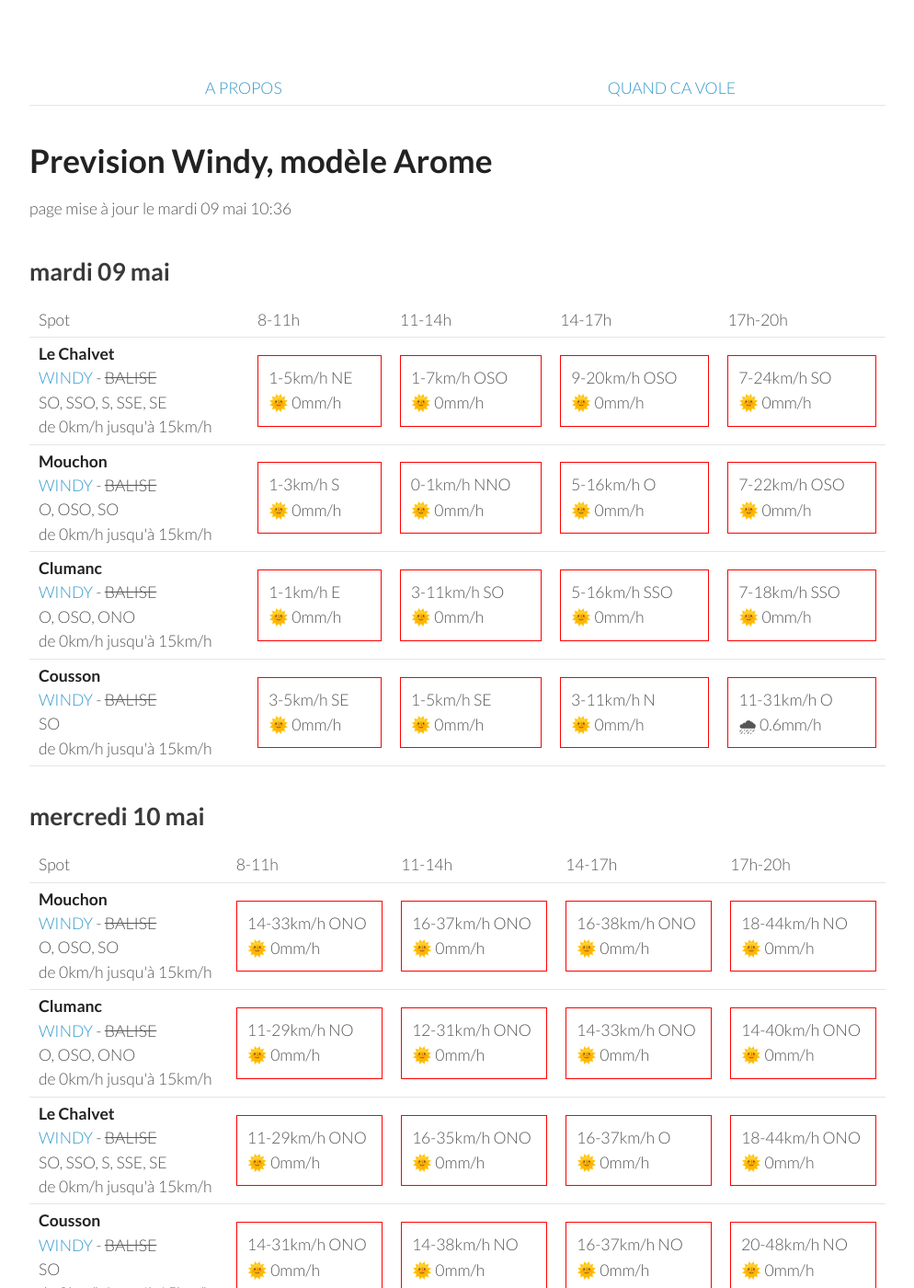
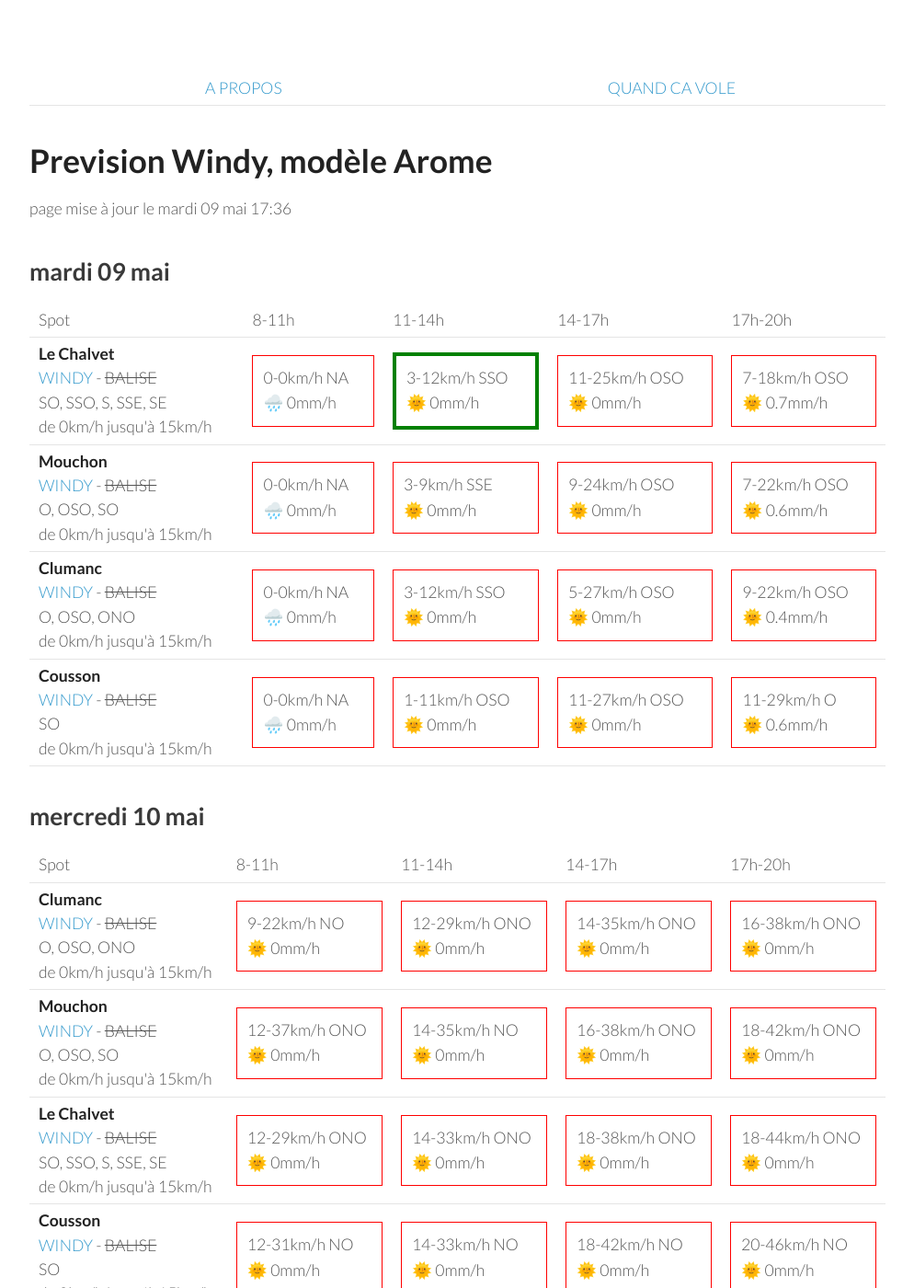
Before and after one commit to parapente-dans-le-nord/parapente-dans-le-nord.github.io, a Jekyll site: the page built from saint_andre.markdown, in a window 1280 px wide and 1400 px high. Shown: the whole window at 92% size, without its empty margins (26-1020 px from the left). Built offline with Jekyll 4.4.1, drawn with Linux system fonts in a browser that asks for light colours; some of the changed text lies outside the part shown.

Commit message:
update index.markdown

```diff
--- a/saint_andre.markdown
+++ b/saint_andre.markdown
@@ -7,7 +7,7 @@ title:  "Tous les spots"
 {: .links}
 
 # Prevision Windy, modèle Arome
-page mise à jour le mardi 09 mai 10:36
+page mise à jour le mardi 09 mai 17:36
 
 ## mardi 09 mai
 
@@ -24,41 +24,37 @@ page mise à jour le mardi 09 mai 10:36
 <tr>
         <td><strong>Le Chalvet</strong><br><a href="https://windy.com/43.979/6.480?43.866,6.480,10,m:eSsaglX">WINDY</a> - <span class="no-balise"> BALISE </span><br> <span class="vent-favorable">SO, SSO, S, SSE, SE</span><br><span class="force-vent">de 0km/h jusqu'à 15km/h</span> </td>
 
-            <td><div class="not-flyable"><p>1-5km/h NE</p><p>🌞 0mm/h</p></div></td>
-            <td><div class="not-flyable"><p>1-7km/h OSO</p><p>🌞 0mm/h</p></div></td>
-            <td><div class="not-flyable"><p>9-20km/h OSO</p><p>🌞 0mm/h</p></div></td>
-            <td><div class="not-flyable"><p>7-24km/h SO</p><p>🌞 0mm/h</p></div></td>
-
+            <td><div class="not-flyable"><p>0-0km/h NA</p><p>🌧️ 0mm/h</p></div></td>
+            <td><div class="flyable"><p>3-12km/h SSO</p><p>🌞 0mm/h</p></div></td>
+            <td><div class="not-flyable"><p>11-25km/h OSO</p><p>🌞 0mm/h</p></div></td>
+            <td><div class="not-flyable"><p>7-18km/h OSO</p><p>🌞 0.7mm/h</p></div></td>
 
     </tr>
 <tr>
         <td><strong>Mouchon</strong><br><a href="https://windy.com/43.992/6.424?43.878,6.425,10,m:eSuaglR">WINDY</a> - <span class="no-balise"> BALISE </span><br> <span class="vent-favorable">O, OSO, SO</span><br><span class="force-vent">de 0km/h jusqu'à 15km/h</span> </td>
 
-            <td><div class="not-flyable"><p>1-3km/h S</p><p>🌞 0mm/h</p></div></td>
-            <td><div class="not-flyable"><p>0-1km/h NNO</p><p>🌞 0mm/h</p></div></td>
-            <td><div class="not-flyable"><p>5-16km/h O</p><p>🌞 0mm/h</p></div></td>
-            <td><div class="not-flyable"><p>7-22km/h OSO</p><p>🌞 0mm/h</p></div></td>
-
+            <td><div class="not-flyable"><p>0-0km/h NA</p><p>🌧️ 0mm/h</p></div></td>
+            <td><div class="not-flyable"><p>3-9km/h SSE</p><p>🌞 0mm/h</p></div></td>
+            <td><div class="not-flyable"><p>9-24km/h OSO</p><p>🌞 0mm/h</p></div></td>
+            <td><div class="not-flyable"><p>7-22km/h OSO</p><p>🌞 0.6mm/h</p></div></td>
 
     </tr>
 <tr>
         <td><strong>Clumanc</strong><br><a href="https://windy.com/44.027/6.402?43.914,6.403,10,m:eSxaglP">WINDY</a> - <span class="no-balise"> BALISE </span><br> <span class="vent-favorable">O, OSO, ONO</span><br><span class="force-vent">de 0km/h jusqu'à 15km/h</span> </td>
 
-            <td><div class="not-flyable"><p>1-1km/h E</p><p>🌞 0mm/h</p></div></td>
-            <td><div class="not-flyable"><p>3-11km/h SO</p><p>🌞 0mm/h</p></div></td>
-            <td><div class="not-flyable"><p>5-16km/h SSO</p><p>🌞 0mm/h</p></div></td>
-            <td><div class="not-flyable"><p>7-18km/h SSO</p><p>🌞 0mm/h</p></div></td>
-
+            <td><div class="not-flyable"><p>0-0km/h NA</p><p>🌧️ 0mm/h</p></div></td>
+            <td><div class="not-flyable"><p>3-12km/h SSO</p><p>🌞 0mm/h</p></div></td>
+            <td><div class="not-flyable"><p>5-27km/h OSO</p><p>🌞 0mm/h</p></div></td>
+            <td><div class="not-flyable"><p>9-22km/h OSO</p><p>🌞 0.4mm/h</p></div></td>
 
     </tr>
 <tr>
         <td><strong>Cousson</strong><br><a href="https://windy.com/44.054/6.240?43.940,6.241,10,m:eSAaglz">WINDY</a> - <span class="no-balise"> BALISE </span><br> <span class="vent-favorable">SO</span><br><span class="force-vent">de 0km/h jusqu'à 15km/h</span> </td>
 
-            <td><div class="not-flyable"><p>3-5km/h SE</p><p>🌞 0mm/h</p></div></td>
-            <td><div class="not-flyable"><p>1-5km/h SE</p><p>🌞 0mm/h</p></div></td>
-            <td><div class="not-flyable"><p>3-11km/h N</p><p>🌞 0mm/h</p></div></td>
-            <td><div class="not-flyable"><p>11-31km/h O</p><p>🌧 0.6mm/h</p></div></td>
-
+            <td><div class="not-flyable"><p>0-0km/h NA</p><p>🌧️ 0mm/h</p></div></td>
+            <td><div class="not-flyable"><p>1-11km/h OSO</p><p>🌞 0mm/h</p></div></td>
+            <td><div class="not-flyable"><p>11-27km/h OSO</p><p>🌞 0mm/h</p></div></td>
+            <td><div class="not-flyable"><p>11-29km/h O</p><p>🌞 0.6mm/h</p></div></td>
 
     </tr>
 
@@ -78,31 +74,31 @@ page mise à jour le mardi 09 mai 10:36
       <td>17h-20h</td>
     </tr>
 <tr>
-        <td><strong>Mouchon</strong><br><a href="https://windy.com/43.992/6.424?43.878,6.425,10,m:eSuaglR">WINDY</a> - <span class="no-balise"> BALISE </span><br> <span class="vent-favorable">O, OSO, SO</span><br><span class="force-vent">de 0km/h jusqu'à 15km/h</span> </td>
+        <td><strong>Clumanc</strong><br><a href="https://windy.com/44.027/6.402?43.914,6.403,10,m:eSxaglP">WINDY</a> - <span class="no-balise"> BALISE </span><br> <span class="vent-favorable">O, OSO, ONO</span><br><span class="force-vent">de 0km/h jusqu'à 15km/h</span> </td>
 
-            <td><div class="not-flyable"><p>14-33km/h ONO</p><p>🌞 0mm/h</p></div></td>
-            <td><div class="not-flyable"><p>16-37km/h ONO</p><p>🌞 0mm/h</p></div></td>
+            <td><div class="not-flyable"><p>9-22km/h NO</p><p>🌞 0mm/h</p></div></td>
+            <td><div class="not-flyable"><p>12-29km/h ONO</p><p>🌞 0mm/h</p></div></td>
+            <td><div class="not-flyable"><p>14-35km/h ONO</p><p>🌞 0mm/h</p></div></td>
             <td><div class="not-flyable"><p>16-38km/h ONO</p><p>🌞 0mm/h</p></div></td>
-            <td><div class="not-flyable"><p>18-44km/h NO</p><p>🌞 0mm/h</p></div></td>
 
 
     </tr>
 <tr>
-        <td><strong>Clumanc</strong><br><a href="https://windy.com/44.027/6.402?43.914,6.403,10,m:eSxaglP">WINDY</a> - <span class="no-balise"> BALISE </span><br> <span class="vent-favorable">O, OSO, ONO</span><br><span class="force-vent">de 0km/h jusqu'à 15km/h</span> </td>
+        <td><strong>Mouchon</strong><br><a href="https://windy.com/43.992/6.424?43.878,6.425,10,m:eSuaglR">WINDY</a> - <span class="no-balise"> BALISE </span><br> <span class="vent-favorable">O, OSO, SO</span><br><span class="force-vent">de 0km/h jusqu'à 15km/h</span> </td>
 
-            <td><div class="not-flyable"><p>11-29km/h NO</p><p>🌞 0mm/h</p></div></td>
-            <td><div class="not-flyable"><p>12-31km/h ONO</p><p>🌞 0mm/h</p></div></td>
-            <td><div class="not-flyable"><p>14-33km/h ONO</p><p>🌞 0mm/h</p></div></td>
-            <td><div class="not-flyable"><p>14-40km/h ONO</p><p>🌞 0mm/h</p></div></td>
+            <td><div class="not-flyable"><p>12-37km/h ONO</p><p>🌞 0mm/h</p></div></td>
+            <td><div class="not-flyable"><p>14-35km/h NO</p><p>🌞 0mm/h</p></div></td>
+            <td><div class="not-flyable"><p>16-38km/h ONO</p><p>🌞 0mm/h</p></div></td>
+            <td><div class="not-flyable"><p>18-42km/h ONO</p><p>🌞 0mm/h</p></div></td>
 
 
     </tr>
 <tr>
         <td><strong>Le Chalvet</strong><br><a href="https://windy.com/43.979/6.480?43.866,6.480,10,m:eSsaglX">WINDY</a> - <span class="no-balise"> BALISE </span><br> <span class="vent-favorable">SO, SSO, S, SSE, SE</span><br><span class="force-vent">de 0km/h jusqu'à 15km/h</span> </td>
 
-            <td><div class="not-flyable"><p>11-29km/h ONO</p><p>🌞 0mm/h</p></div></td>
-            <td><div class="not-flyable"><p>16-35km/h ONO</p><p>🌞 0mm/h</p></div></td>
-            <td><div class="not-flyable"><p>16-37km/h O</p><p>🌞 0mm/h</p></div></td>
+            <td><div class="not-flyable"><p>12-29km/h ONO</p><p>🌞 0mm/h</p></div></td>
+            <td><div class="not-flyable"><p>14-33km/h ONO</p><p>🌞 0mm/h</p></div></td>
+            <td><div class="not-flyable"><p>18-38km/h ONO</p><p>🌞 0mm/h</p></div></td>
             <td><div class="not-flyable"><p>18-44km/h ONO</p><p>🌞 0mm/h</p></div></td>
 
 
@@ -110,10 +106,10 @@ page mise à jour le mardi 09 mai 10:36
 <tr>
         <td><strong>Cousson</strong><br><a href="https://windy.com/44.054/6.240?43.940,6.241,10,m:eSAaglz">WINDY</a> - <span class="no-balise"> BALISE </span><br> <span class="vent-favorable">SO</span><br><span class="force-vent">de 0km/h jusqu'à 15km/h</span> </td>
 
-            <td><div class="not-flyable"><p>14-31km/h ONO</p><p>🌞 0mm/h</p></div></td>
-            <td><div class="not-flyable"><p>14-38km/h NO</p><p>🌞 0mm/h</p></div></td>
-            <td><div class="not-flyable"><p>16-37km/h NO</p><p>🌞 0mm/h</p></div></td>
-            <td><div class="not-flyable"><p>20-48km/h NO</p><p>🌞 0mm/h</p></div></td>
+            <td><div class="not-flyable"><p>12-31km/h NO</p><p>🌞 0mm/h</p></div></td>
+            <td><div class="not-flyable"><p>14-33km/h NO</p><p>🌞 0mm/h</p></div></td>
+            <td><div class="not-flyable"><p>18-42km/h NO</p><p>🌞 0mm/h</p></div></td>
+            <td><div class="not-flyable"><p>20-46km/h NO</p><p>🌞 0mm/h</p></div></td>
 
 
     </tr>
@@ -136,30 +132,30 @@ page mise à jour le mardi 09 mai 10:36
 <tr>
         <td><strong>Mouchon</strong><br><a href="https://windy.com/43.992/6.424?43.878,6.425,10,m:eSuaglR">WINDY</a> - <span class="no-balise"> BALISE </span><br> <span class="vent-favorable">O, OSO, SO</span><br><span class="force-vent">de 0km/h jusqu'à 15km/h</span> </td>
 
-            <td><div class="not-flyable"><p>1-9km/h ESE</p><p>🌞 0mm/h</p></div></td>
-            <td><div class="not-flyable"><p>3-18km/h OSO</p><p>🌧 0.2mm/h</p></div></td>
-            <td><div class="not-flyable"><p>9-29km/h O</p><p>🌧 0.3mm/h</p></div></td>
-            <td><div class="not-flyable"><p>1-31km/h NNO</p><p>🌧 1.5mm/h</p></div></td>
+            <td><div class="not-flyable"><p>0-7km/h SE</p><p>🌞 0mm/h</p></div></td>
+            <td><div class="not-flyable"><p>7-22km/h O</p><p>🌞 0mm/h</p></div></td>
+            <td><div class="not-flyable"><p>11-29km/h O</p><p>🌧 0.2mm/h</p></div></td>
+            <td><div class="not-flyable"><p>3-35km/h NO</p><p>🌧 1.4mm/h</p></div></td>
 
 
     </tr>
 <tr>
         <td><strong>Clumanc</strong><br><a href="https://windy.com/44.027/6.402?43.914,6.403,10,m:eSxaglP">WINDY</a> - <span class="no-balise"> BALISE </span><br> <span class="vent-favorable">O, OSO, ONO</span><br><span class="force-vent">de 0km/h jusqu'à 15km/h</span> </td>
 
-            <td><div class="not-flyable"><p>1-9km/h E</p><p>🌞 0mm/h</p></div></td>
-            <td><div class="not-flyable"><p>5-20km/h OSO</p><p>🌧 0.2mm/h</p></div></td>
-            <td><div class="not-flyable"><p>9-31km/h ONO</p><p>🌧 0.3mm/h</p></div></td>
-            <td><div class="not-flyable"><p>3-31km/h NNO</p><p>🌧 1.1mm/h</p></div></td>
+            <td><div class="not-flyable"><p>1-9km/h ESE</p><p>🌞 0mm/h</p></div></td>
+            <td><div class="not-flyable"><p>7-25km/h O</p><p>🌞 0mm/h</p></div></td>
+            <td><div class="not-flyable"><p>11-31km/h O</p><p>🌞 0mm/h</p></div></td>
+            <td><div class="not-flyable"><p>3-38km/h NNO</p><p>🌧 1.5mm/h</p></div></td>
 
 
     </tr>
 <tr>
         <td><strong>Le Chalvet</strong><br><a href="https://windy.com/43.979/6.480?43.866,6.480,10,m:eSsaglX">WINDY</a> - <span class="no-balise"> BALISE </span><br> <span class="vent-favorable">SO, SSO, S, SSE, SE</span><br><span class="force-vent">de 0km/h jusqu'à 15km/h</span> </td>
 
-            <td><div class="not-flyable"><p>1-9km/h ESE</p><p>🌧 0.2mm/h</p></div></td>
-            <td><div class="not-flyable"><p>3-20km/h SSO</p><p>🌧 0.2mm/h</p></div></td>
-            <td><div class="not-flyable"><p>9-29km/h O</p><p>🌧 0.8mm/h</p></div></td>
-            <td><div class="not-flyable"><p>1-29km/h SSE</p><p>🌧 2.4mm/h</p></div></td>
+            <td><div class="not-flyable"><p>0-9km/h NE</p><p>🌞 0mm/h</p></div></td>
+            <td><div class="not-flyable"><p>5-20km/h O</p><p>🌞 0mm/h</p></div></td>
+            <td><div class="not-flyable"><p>11-31km/h O</p><p>🌧 0.6mm/h</p></div></td>
+            <td><div class="not-flyable"><p>3-33km/h O</p><p>🌧 2.2mm/h</p></div></td>
 
 
     </tr>
@@ -190,32 +186,12 @@ page mise à jour le mardi 09 mai 10:36
       <td>17h-20h</td>
     </tr>
 <tr>
-        <td><strong>Le Chalvet</strong><br><a href="https://windy.com/43.979/6.480?43.866,6.480,10,m:eSsaglX">WINDY</a> - <span class="no-balise"> BALISE </span><br> <span class="vent-favorable">SO, SSO, S, SSE, SE</span><br><span class="force-vent">de 0km/h jusqu'à 15km/h</span> </td>
-
-            <td><div class="not-flyable"><p>1-11km/h NE</p><p>🌧 0.6mm/h</p></div></td>
-            <td><div class="not-flyable"><p>1-16km/h OSO</p><p>🌧 0.6mm/h</p></div></td>
-            <td><div class="not-flyable"><p>1-22km/h SSO</p><p>🌧 4.1mm/h</p></div></td>
-            <td><div class="not-flyable"><p>5-25km/h SSE</p><p>🌧 3.9mm/h</p></div></td>
-
-
-    </tr>
-<tr>
-        <td><strong>Mouchon</strong><br><a href="https://windy.com/43.992/6.424?43.878,6.425,10,m:eSuaglR">WINDY</a> - <span class="no-balise"> BALISE </span><br> <span class="vent-favorable">O, OSO, SO</span><br><span class="force-vent">de 0km/h jusqu'à 15km/h</span> </td>
-
-            <td><div class="not-flyable"><p>1-11km/h ENE</p><p>🌧 0.5mm/h</p></div></td>
-            <td><div class="not-flyable"><p>3-18km/h ONO</p><p>🌧 0.9mm/h</p></div></td>
-            <td><div class="not-flyable"><p>1-20km/h SO</p><p>🌧 4.1mm/h</p></div></td>
-            <td><div class="not-flyable"><p>5-25km/h SSE</p><p>🌧 4.6mm/h</p></div></td>
-
-
-    </tr>
-<tr>
         <td><strong>Clumanc</strong><br><a href="https://windy.com/44.027/6.402?43.914,6.403,10,m:eSxaglP">WINDY</a> - <span class="no-balise"> BALISE </span><br> <span class="vent-favorable">O, OSO, ONO</span><br><span class="force-vent">de 0km/h jusqu'à 15km/h</span> </td>
 
-            <td><div class="not-flyable"><p>1-11km/h ENE</p><p>🌧 0.5mm/h</p></div></td>
-            <td><div class="not-flyable"><p>3-18km/h ONO</p><p>🌧 0.9mm/h</p></div></td>
-            <td><div class="not-flyable"><p>1-20km/h SO</p><p>🌧 4.1mm/h</p></div></td>
-            <td><div class="not-flyable"><p>7-25km/h S</p><p>🌧 4.3mm/h</p></div></td>
+            <td><div class="not-flyable"><p>3-11km/h E</p><p>🌧 0.2mm/h</p></div></td>
+            <td><div class="not-flyable"><p>5-22km/h S</p><p>🌧 0.4mm/h</p></div></td>
+            <td><div class="not-flyable"><p>5-25km/h SO</p><p>🌧 6mm/h</p></div></td>
+            <td><div class="not-flyable"><p>7-25km/h SE</p><p>🌧 2.9mm/h</p></div></td>
 
 
     </tr>
@@ -226,6 +202,26 @@ page mise à jour le mardi 09 mai 10:36
             <td><div class="not-flyable"><p>3-20km/h NNO</p><p>🌧 3.3mm/h</p></div></td>
             <td><div class="not-flyable"><p>3-20km/h S</p><p>🌧 2.7mm/h</p></div></td>
             <td><div class="not-flyable"><p>9-25km/h S</p><p>🌧 2.3mm/h</p></div></td>
+
+
+    </tr>
+<tr>
+        <td><strong>Mouchon</strong><br><a href="https://windy.com/43.992/6.424?43.878,6.425,10,m:eSuaglR">WINDY</a> - <span class="no-balise"> BALISE </span><br> <span class="vent-favorable">O, OSO, SO</span><br><span class="force-vent">de 0km/h jusqu'à 15km/h</span> </td>
+
+            <td><div class="not-flyable"><p>3-11km/h E</p><p>🌧 0.3mm/h</p></div></td>
+            <td><div class="not-flyable"><p>5-20km/h SSE</p><p>🌧 0.3mm/h</p></div></td>
+            <td><div class="not-flyable"><p>7-27km/h SSO</p><p>🌧 6mm/h</p></div></td>
+            <td><div class="not-flyable"><p>7-25km/h ESE</p><p>🌧 3mm/h</p></div></td>
+
+
+    </tr>
+<tr>
+        <td><strong>Le Chalvet</strong><br><a href="https://windy.com/43.979/6.480?43.866,6.480,10,m:eSsaglX">WINDY</a> - <span class="no-balise"> BALISE </span><br> <span class="vent-favorable">SO, SSO, S, SSE, SE</span><br><span class="force-vent">de 0km/h jusqu'à 15km/h</span> </td>
+
+            <td><div class="not-flyable"><p>3-9km/h E</p><p>🌧 0.4mm/h</p></div></td>
+            <td><div class="not-flyable"><p>5-22km/h SSE</p><p>🌧 0.3mm/h</p></div></td>
+            <td><div class="not-flyable"><p>9-29km/h S</p><p>🌧 4.4mm/h</p></div></td>
+            <td><div class="not-flyable"><p>5-29km/h SE</p><p>🌧 3.1mm/h</p></div></td>
 
 
     </tr>
```
